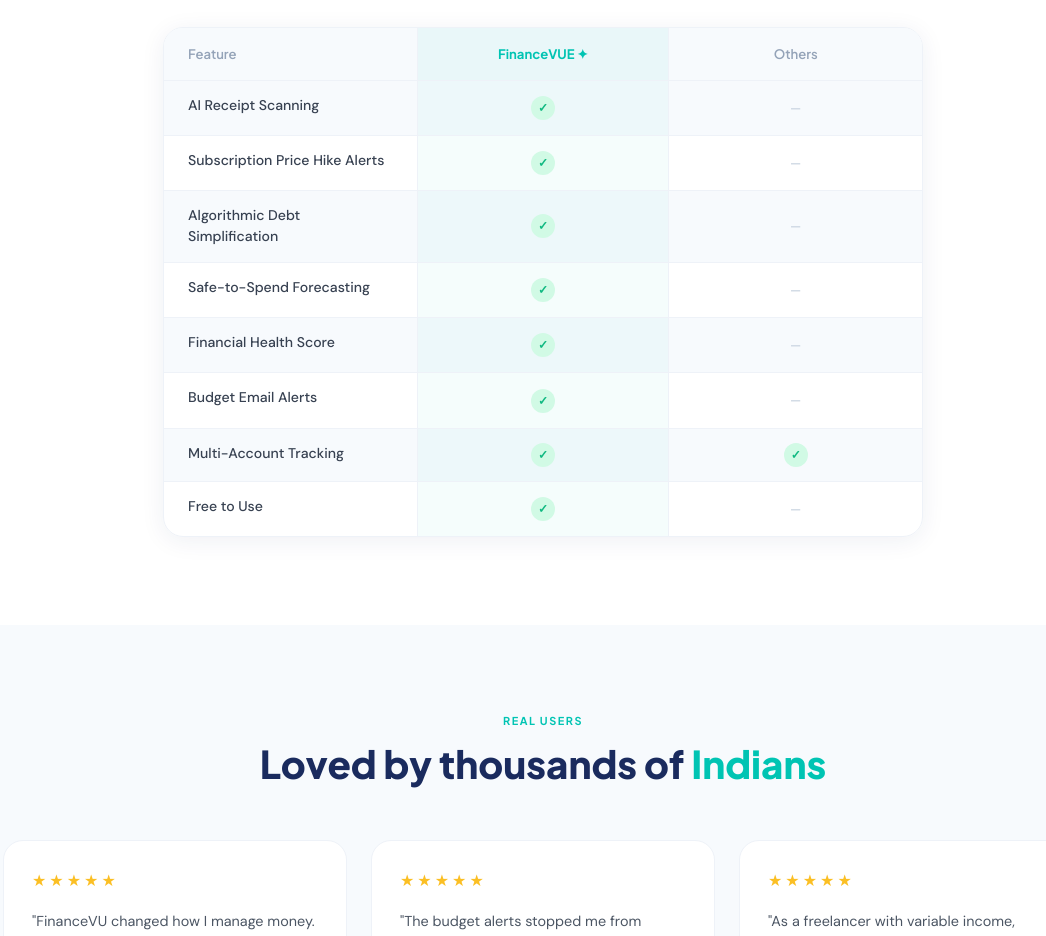
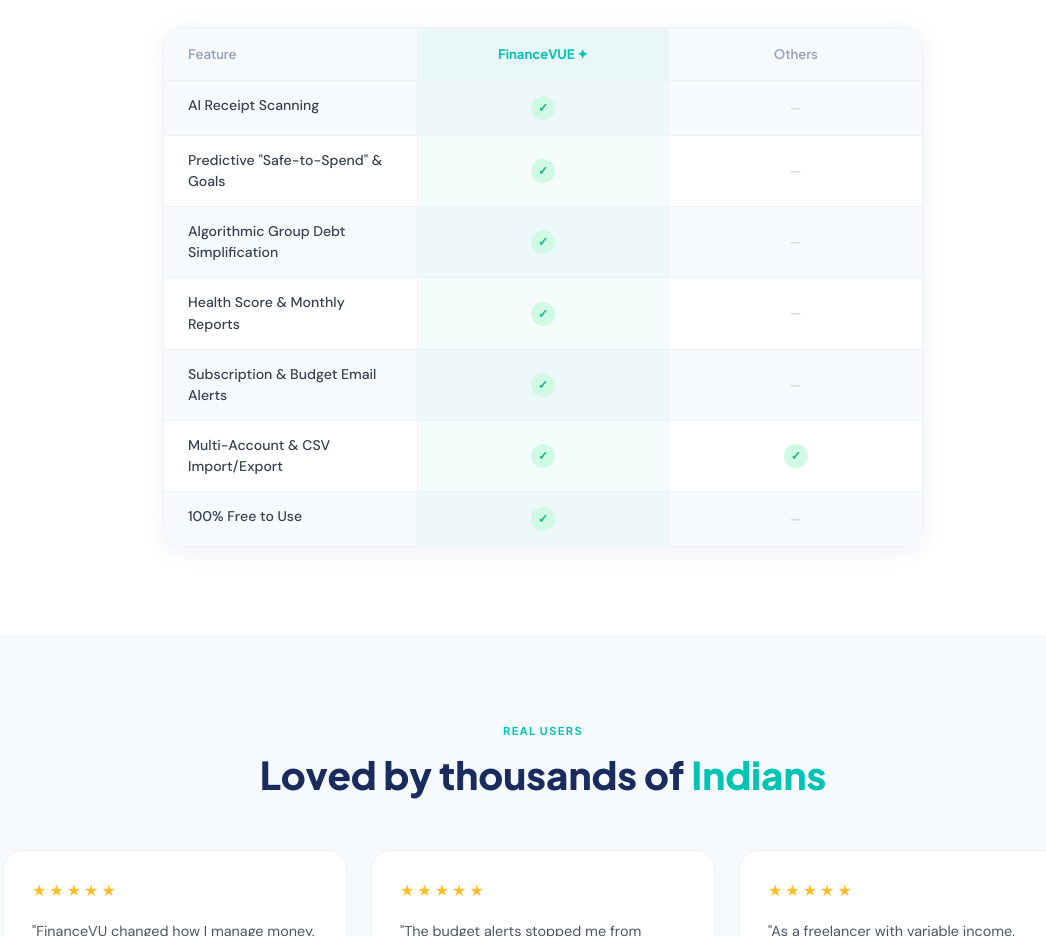
Before and after one commit to Bhavish2005/Finance_SpringBoot, a React (Vite) app in the folder frontend/: page / in a window 1280 px wide. Shown: the part 5240-6176 px from the top of the page, without its empty margins (97-1143 px from the left). Built offline with nearby package versions, Linux system fonts and the light colour scheme; no server answers.

Commit message:
corrected some info

```diff
--- a/frontend/src/pages/LandingPage.jsx
+++ b/frontend/src/pages/LandingPage.jsx
@@ -258,14 +258,13 @@
 
 
 const comparisons = [
-  { feature: 'AI Receipt Scanning',           us: true,  others: false },
-  { feature: 'Subscription Price Hike Alerts', us: true,  others: false },
-  { feature: 'Algorithmic Debt Simplification',us: true,  others: false },
-  { feature: 'Safe-to-Spend Forecasting',     us: true,  others: false },
-  { feature: 'Financial Health Score',        us: true,  others: false },
-  { feature: 'Budget Email Alerts',           us: true,  others: false },
-  { feature: 'Multi-Account Tracking',        us: true,  others: true  },
-  { feature: 'Free to Use',                   us: true,  others: false },
+  { feature: 'AI Receipt Scanning',                  us: true,  others: false },
+  { feature: 'Predictive "Safe-to-Spend" & Goals',   us: true,  others: false },
+  { feature: 'Algorithmic Group Debt Simplification',us: true,  others: false },
+  { feature: 'Health Score & Monthly Reports',       us: true,  others: false },
+  { feature: 'Subscription & Budget Email Alerts',   us: true,  others: false },
+  { feature: 'Multi-Account & CSV Import/Export',    us: true,  others: true  },
+  { feature: '100% Free to Use',                     us: true,  others: false },
 ]
 
 const testimonials = [
```
